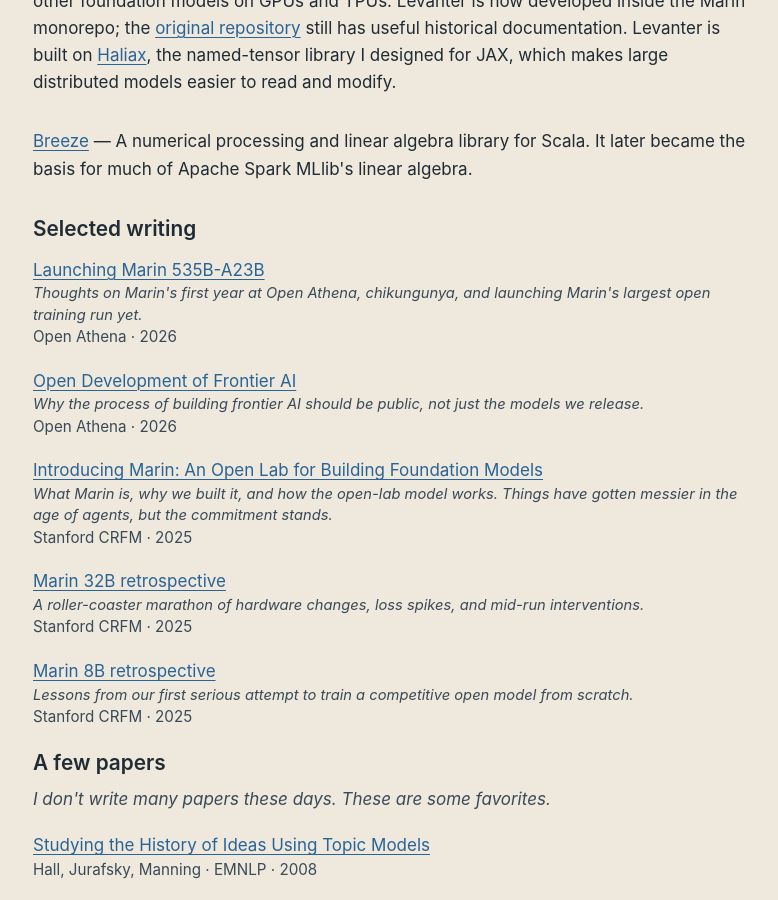
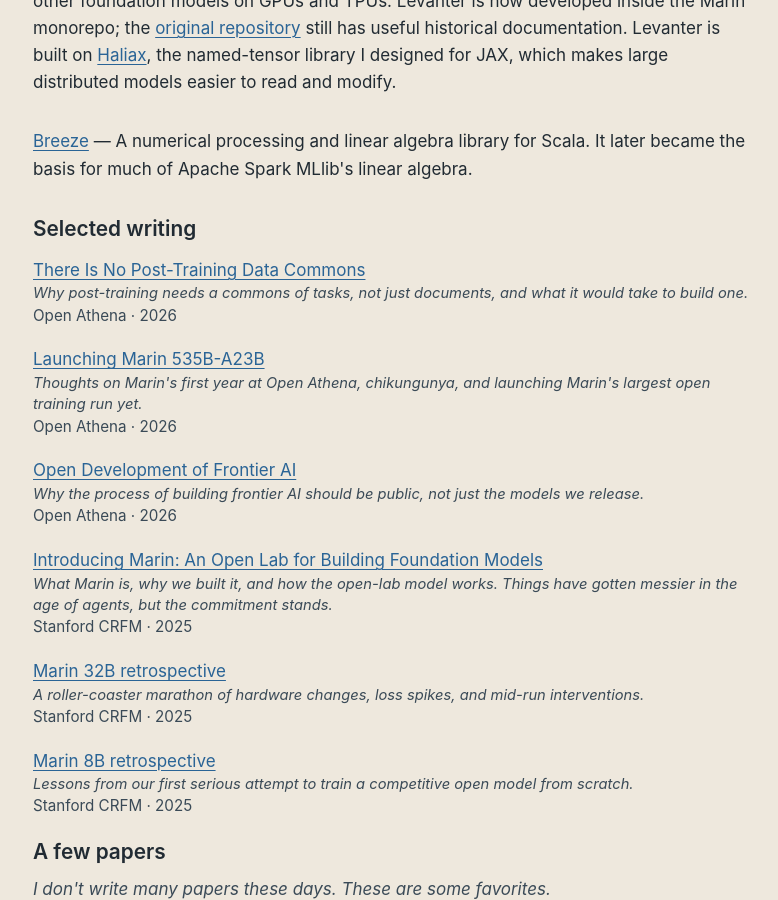
Before and after one commit to dlwh/dlwh.github.io, a Jekyll site: the page built from index.md, in a window 1280 px wide and 900 px high, scrolled down 678 px. Shown: the whole window, without its empty margins (247-1025 px from the left). Built offline with Jekyll 4.4.1, drawn with Linux system fonts in a browser that asks for light colours.

Commit message:
Link post-training data commons essay in selected writing

```diff
--- a/index.md
+++ b/index.md
@@ -22,6 +22,12 @@ I also created [Levanter](https://github.com/marin-community/marin/tree/main/lib
 </div>
 
 ## Selected writing
+
+<div class="writing-entry">
+  <p><a href="https://openathena.ai/blog/there-is-no-posttraining-data-commons/">There Is No Post-Training Data Commons</a></p>
+  <p class="entry-desc">Why post-training needs a commons of tasks, not just documents, and what it would take to build one.</p>
+  <p class="entry-line">Open Athena · 2026</p>
+</div>
 
 <div class="writing-entry">
   <p><a href="https://openathena.ai/blog/marin-535b-launch-note/">Launching Marin 535B-A23B</a></p>
```
